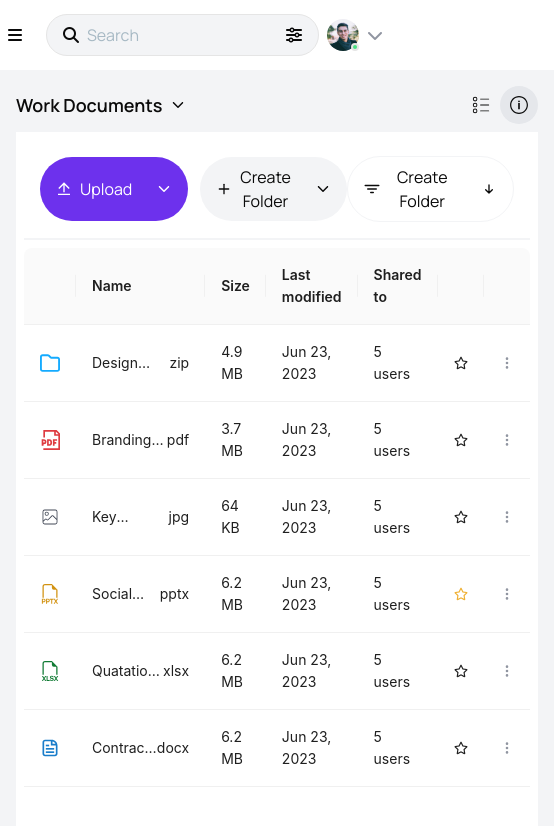
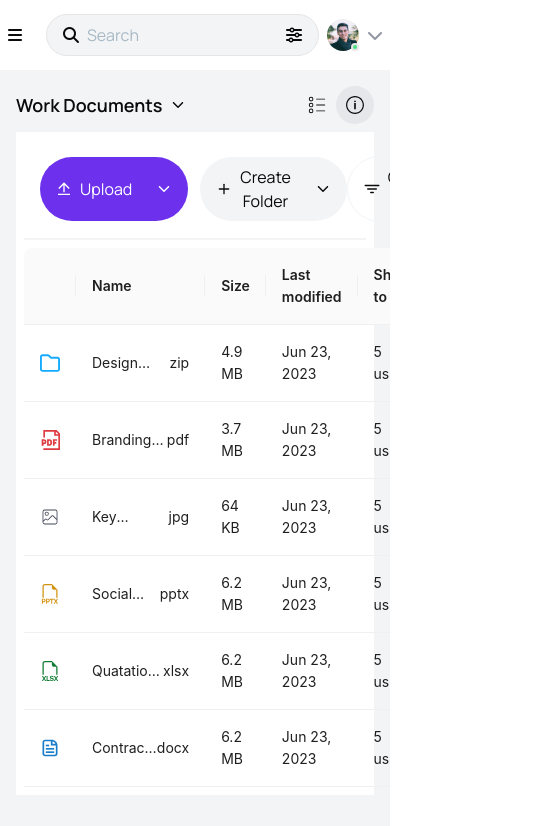
Before and after one commit to ramin-xanif-muslim/porta-react-ts-vite, a React (Vite) app: page /folders/1 in a window 390 px wide. Shown: the top 826 px of the page, 554 px wide, since content can reach past the window. Built offline with nearby package versions, Linux system fonts and the light colour scheme.

Commit message:
CSS: implementid content scrolling

```diff
--- a/src/app/App.tsx
+++ b/src/app/App.tsx
@@ -1,12 +1,13 @@
 import { createBrowserRouter, RouterProvider } from "react-router-dom";
 import router from "../router/router.js";
+import { Suspense } from "react";
 
 function App() {
 
   return (
-    <>
+    <Suspense fallback={<div className="loading">Loading...</div>}>
         <RouterProvider router={createBrowserRouter(router)} />
-    </>
+    </Suspense>
   )
 }
 
--- a/src/css/font.css
+++ b/src/css/font.css
@@ -4,3 +4,7 @@
 body {
     font-family: "Manrope", sans-serif;
 }
+
+/* * {
+    outline: solid red;
+} */
--- a/src/css/tailwind.css
+++ b/src/css/tailwind.css
@@ -2,6 +2,10 @@
 @tailwind components;
 @tailwind utilities;
 
+@layer utilities {
+    .loading {
+        @apply h-screen w-full flex items-center justify-center;
+    }
 
     .no-scrollbar::-webkit-scrollbar {
         display: none;
@@ -10,3 +14,4 @@
         -ms-overflow-y: scroll;
         scrollbar-width: none;
     }
+}
--- a/src/layouts/app-layout/AppLayout.tsx
+++ b/src/layouts/app-layout/AppLayout.tsx
@@ -20,10 +20,10 @@ const AppLayout = () => {
                 </aside>
 
                 {/* content */}
-                <div className="flex-1 h-[calc(100vh-70px)] md:h-[calc(100vh-100px)] bg-[#F3F4F6FF]  p-4">
+                <div className="flex-1 h-[calc(100vh-70px)] md:h-[calc(100vh-100px)] bg-[#F3F4F6FF]  p-4  overflow-y-auto no-scrollbar">
                     {/* content header */}
                     <div className="flex justify-between items-center">
-                        <div className="">
+                        <div>
                                 <Breadcrumb />
                         </div>
 
--- a/src/layouts/folders-layout/FoldersLayout.tsx
+++ b/src/layouts/folders-layout/FoldersLayout.tsx
@@ -9,7 +9,7 @@ import { HiOutlineArrowSmDown } from "react-icons/hi";
 
 const FoldersLayout = () => {
     return (
-        <div className="flex flex-col h-full mt-2 bg-white p-2">
+        <div className="flex flex-col mt-2 bg-white p-2">
             <div className="flex items-center justify-between p-4">
                 <div className="flex gap-3 ">
                     <button className="bg-brand flex items-center p-2 rounded-full text-white px-4 py-2">
--- a/src/pages/folder/FolderPage.tsx
+++ b/src/pages/folder/FolderPage.tsx
@@ -81,7 +81,12 @@ const FolderPage = () => {
   const {id} = useParams()
     return (
         <div className="mt-2">
-            <Table<FolderDataDTO> pagination={false} columns={columns} dataSource={foldersData.filter(item => item.folderId === id)} />
+            <Table<FolderDataDTO> pagination={false} columns={columns}
+            // sticky={{
+            //     offsetHeader: -20,
+            //   }}
+            dataSource={foldersData.filter(item => item.folderId === id)}
+             />
         </div>
     );
 };
--- /dev/null
+++ b/src/pages/not-found/NotFount.tsx
@@ -0,0 +1,13 @@
+import { Divider } from "antd";
+
+const NotFount = () => {
+    return (
+        <div className="size-full text-2xl flex items-center justify-center gap-4 opacity-50">
+            <span>404</span>
+            <Divider className="border border-brand" type="vertical" />
+            <span>Not Found</span>
+        </div>
+    );
+};
+
+export default NotFount;
--- a/src/router/router.tsx
+++ b/src/router/router.tsx
@@ -1,7 +1,13 @@
-import React from "react";
-import AppLayout from "../layouts/app-layout/AppLayout";
-import FoldersLayout from "../layouts/folders-layout/FoldersLayout";
-import FolderPage from "../pages/folder/FolderPage";
+import React, { Suspense } from "react";
+
+const AppLayout = React.lazy(() => import("../layouts/app-layout/AppLayout"));
+const FoldersLayout = React.lazy(
+    () => import("../layouts/folders-layout/FoldersLayout")
+);
+
+const NotFount = React.lazy(() => import("../pages/not-found/NotFount"));
+
+const FolderPage = React.lazy(() => import("../pages/folder/FolderPage"));
 const Home = React.lazy(() => import("../pages/home/Home"));
 
 type Router = {
@@ -20,12 +26,20 @@ const routers: Router[] = [
             {
                 path: "*",
                 name: "not-found",
-                element: <h1>Not Found</h1>,
+                element: (
+                    <Suspense fallback={<div>Loading...</div>}>
+                        <NotFount />
+                    </Suspense>
+                ),
             },
             {
                 path: "/home",
                 name: "home",
-                element: <Home />,
+                element: (
+                    <Suspense fallback={<div>Loading...</div>}>
+                        <Home />
+                    </Suspense>
+                ),
             },
             {
                 path: "/folders",
@@ -35,7 +49,11 @@ const routers: Router[] = [
                     {
                         path: ":id",
                         name: "folder",
-                        element: <FolderPage />,
+                        element: (
+                            <Suspense fallback={<div>Loading...</div>}>
+                                <FolderPage />
+                            </Suspense>
+                        ),
                     },
                 ],
             },
@@ -43,4 +61,4 @@ const routers: Router[] = [
     },
 ];
 
-export default routers as Router[]
+export default routers as Router[];
```
Lines whose indentation alone changed are shown as unchanged.
